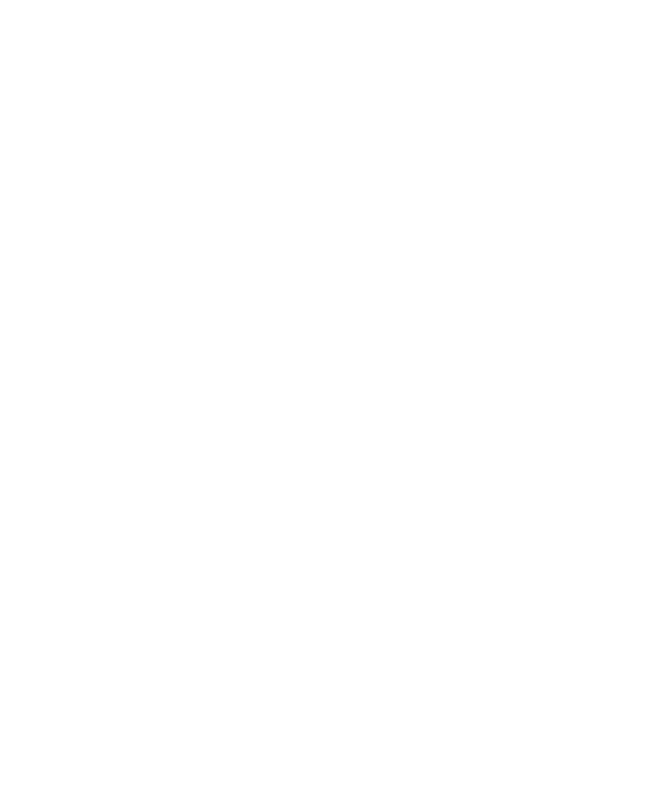
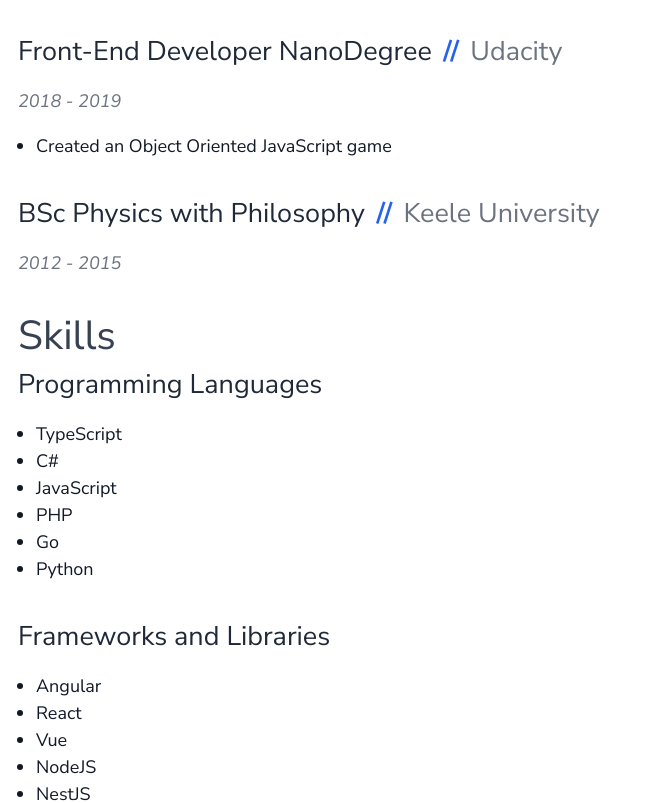
Before and after one commit to robbailey3/website-next, a Next.js app: page /cv in a window 1280 px wide. Shown: the part 1520-2323 px from the top of the page, without its empty margins (0-645 px from the left). Before the commit the page ends 1320 px from the top, so only its background shows below. Built offline with nearby package versions, Linux system fonts and the light colour scheme.

Commit message:
build: adding CV sections

```diff
--- /dev/null
+++ b/src/features/cv/components/CvEducation/CvEducation.tsx
@@ -0,0 +1,51 @@
+import { CVEducation } from '@/data/cv/cv';
+import { motion } from 'framer-motion';
+
+export interface CvEducationProps {
+  education: CVEducation[];
+}
+
+const CvEducation = (props: CvEducationProps) => {
+  const { education } = props;
+
+  return (
+    <section>
+      <h2 className="my-2 text-gray-700 text-4xl">Education</h2>
+      <div>
+        {education.map((edu, i) => (
+          <motion.div
+            key={`${edu.institution}__${i}`}
+            className="mb-8"
+            initial={{ y: -100, opacity: 0 }}
+            animate={{ y: 0, opacity: 1 }}
+            transition={{
+              delay: i * 0.5,
+              duration: 1,
+              type: 'spring',
+              bounce: 0.4,
+            }}
+          >
+            <h3 className="text-gray-700 text-2xl mb-4">
+              <span className="text-gray-800">{edu.qualification}</span>{' '}
+              <span className="mx-1 font-bold text-blue-600">{'//'}</span>{' '}
+              <span className="text-gray-500">{edu.institution}</span>
+            </h3>
+            <p className="text-gray-500 italic">
+              {edu.dateFrom.getFullYear()} - {edu.dateTo.getFullYear()}
+            </p>
+            <p className="text-gray-900">{edu.summary}</p>
+            <div className="my-4">
+              <ul className="list-disc ml-4 text-gray-900">
+                {edu.highlights.map((highlight, i) => (
+                  <li key={`${highlight}__${i}`}>{highlight}</li>
+                ))}
+              </ul>
+            </div>
+          </motion.div>
+        ))}
+      </div>
+    </section>
+  );
+};
+
+export default CvEducation;
--- a/src/features/cv/components/CvProfile/CvProfile.tsx
+++ b/src/features/cv/components/CvProfile/CvProfile.tsx
@@ -14,8 +14,10 @@ const CvProfile = (props: CvProfileProps) => {
       <h2 className="my-2 text-gray-700 text-4xl">
         {profile.firstName} {profile.lastName}
       </h2>
-      <p className="italic text-sm text-gray-800">{profile.profile}</p>
-      <p className="my-2">
+      <p className="italic text-sm text-gray-800" data-test="profile">
+        {profile.profile}
+      </p>
+      <p className="my-2" data-test="location">
         {profile.location.city}, {profile.location.country}
         {profile.location.remote && (
           <span className="ml-2">
@@ -29,7 +31,7 @@ const CvProfile = (props: CvProfileProps) => {
             key={`${social.name}__${i}`}
             className="text-3xl mr-2 text-gray-800 hover:text-blue-900"
           >
-            <a href={social.url.toString()}>
+            <a href={social.url.toString()} data-test="social">
               <FontAwesomeIcon icon={social.icon} />
               <span className="sr-only">{social.name}</span>
             </a>
--- /dev/null
+++ b/src/features/cv/components/CvSkills/CvSkills.tsx
@@ -0,0 +1,43 @@
+import { CVSkill, CVSkillGroup } from '@/data/cv/cv';
+import { motion } from 'framer-motion';
+
+export interface CvSkillsProps {
+  skills: CVSkillGroup[];
+}
+
+const CvSkills = (props: CvSkillsProps) => {
+  const { skills } = props;
+
+  return (
+    <section>
+      <h2 className="my-2 text-gray-700 text-4xl">Skills</h2>
+      <div>
+        {skills.map((skillGroup, i) => (
+          <motion.div
+            key={`${skillGroup.title}__${i}`}
+            className="mb-8"
+            initial={{ y: -100, opacity: 0 }}
+            animate={{ y: 0, opacity: 1 }}
+            transition={{
+              delay: i * 0.5,
+              duration: 1,
+              type: 'spring',
+              bounce: 0.4,
+            }}
+          >
+            <h3 className="text-gray-700 text-2xl mb-4">
+              <span className="text-gray-800">{skillGroup.title}</span>
+            </h3>
+            <ul className="list-disc ml-4 text-gray-900">
+              {skillGroup.skills.map((skill, i) => (
+                <li key={`${skill.name}__${i}`}>{skill.name}</li>
+              ))}
+            </ul>
+          </motion.div>
+        ))}
+      </div>
+    </section>
+  );
+};
+
+export default CvSkills;
--- a/src/pages/cv/index.tsx
+++ b/src/pages/cv/index.tsx
@@ -1,17 +1,28 @@
 import Container from '@/components/common/Container/Container';
 import { CV } from '@/data/cv/cv';
+import CvEducation from '@/features/cv/components/CvEducation/CvEducation';
 import CvExperience from '@/features/cv/components/CvExperience/CvExperience';
 import CvProfile from '@/features/cv/components/CvProfile/CvProfile';
+import CvSkills from '@/features/cv/components/CvSkills/CvSkills';
+import Head from 'next/head';
 
 const CVPage = () => {
   return (
+    <>
+      <Head>
+        <title>CV / Rob Bailey</title>
+        <meta name="description" content="The online CV of Rob Bailey" />
+      </Head>
       <Container>
         <div className="py-8">
           <h1 className="text-blue-400 text-4xl">CV</h1>
           <CvProfile profile={CV.profile} />
           <CvExperience experience={CV.experience} />
+          <CvEducation education={CV.education} />
+          <CvSkills skills={CV.skills} />
         </div>
       </Container>
+    </>
   );
 };
 
```
Also changed, not shown: 1 other file (tests, documents, lock files or other folders). Lines whose indentation alone changed are shown as unchanged.
